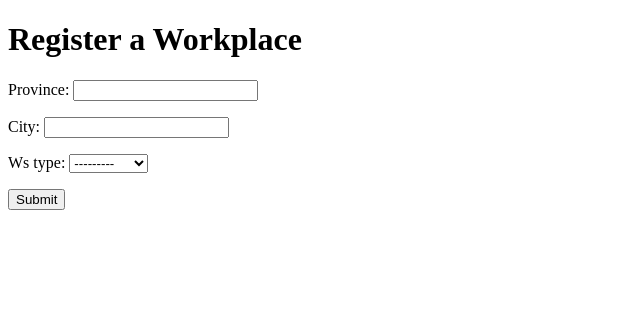
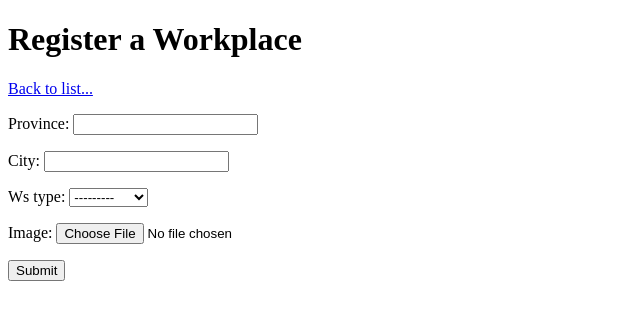
Before and after one commit to afsharm/wps, a Django app: page /wpsa/register_wp/ in a window 1280 px wide. Shown: the top 320 px of the page, without its empty margins (0-640 px from the left). Run offline with Django 3.2, Linux system fonts and the light colour scheme.

Commit message:
Added image field for Workplace

```diff
--- /dev/null
+++ b/guide.txt
@@ -0,0 +1,2 @@
+python manage.py makemigrations
+python manage.py migrate
--- a/wpsa/forms.py
+++ b/wpsa/forms.py
@@ -14,6 +14,6 @@ class ContactForm(forms.Form):
 class WorkplaceForm(ModelForm):
     class Meta:
         model = Workplace
-        fields = ['province','city', 'ws_type']
+        fields = ['province','city', 'ws_type', 'image']
         #article = Article.objects.get(pk=1)
         #form = ArticleForm(instance=article)
--- a/wpsa/models.py
+++ b/wpsa/models.py
@@ -35,6 +35,7 @@ class Workplace(models.Model):
 	city = models.CharField(max_length=50)
 	address = models.CharField(max_length=200)
 	map_location = models.CharField(max_length=200, help_text='Longitude, Latitude')
+	image = models.FileField(upload_to='uploads/%Y/%m/%d/', null=True, blank=True)
 	advertiser = models.ForeignKey(UserProfile)
 	def active_wp(self):
 		return self.start_date >= timezone.now() - datetime.timedelta(days=30)
--- a/wpsa/templates/wpsa/detail.html
+++ b/wpsa/templates/wpsa/detail.html
@@ -1,3 +1,5 @@
+<a href="/wpsa">Back to list...</a>
+
 <h1>{{workplace}}</h1>
 <ul>
 {% for comment in workplace.comment_set.all %}
--- a/wpsa/templates/wpsa/index.html
+++ b/wpsa/templates/wpsa/index.html
@@ -1,6 +1,7 @@
 <!DOCTYPE HTML>
 {% load staticfiles %}
 <link rel="stylesheet" type="text/css" href="{% static 'wpsa/style.css' %}"/>
+<a href="/wpsa/register_wp">Register new Workplace</a>
 {% if active_wp %}
 	<ul>
 	{% for wp in active_wp %}
--- a/wpsa/templates/wpsa/register_wp.html
+++ b/wpsa/templates/wpsa/register_wp.html
@@ -1,7 +1,8 @@
 <!DOCTYPE html>
 <title>Register a Workplace</title>
 <h1>Register a Workplace</h1>
-<form action="/wpsa/register_wp/" method="POST">
+<a href="/wpsa">Back to list...</a>
+<form action="/wpsa/register_wp/" method="POST" enctype="multipart/form-data">
     {% csrf_token %}
     {{ form.as_p }}
     <input type="submit" value="Submit" />
--- a/wpsa/views.py
+++ b/wpsa/views.py
@@ -73,7 +73,7 @@ def contact_from(request):
 
 def register_wp(request):
     if request.method == 'POST':
-        form = WorkplaceForm(request.POST)
+        form = WorkplaceForm(request.POST, request.FILES)
         if form.is_valid():
             time_now = timezone.now()
             wp = form.save(commit=False)
```
Also changed, not shown: db.sqlite3, wpsa/migrations/0006_workplace_image.py (added), wpsa/migrations/0007_auto_20160307_1745.py (added), 1 other file.
